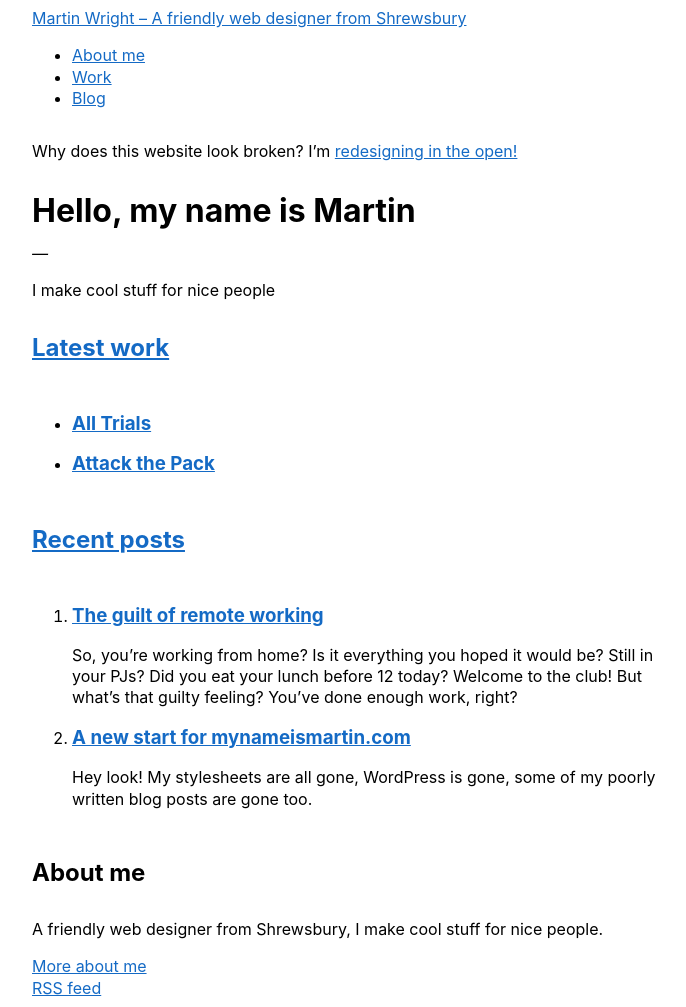
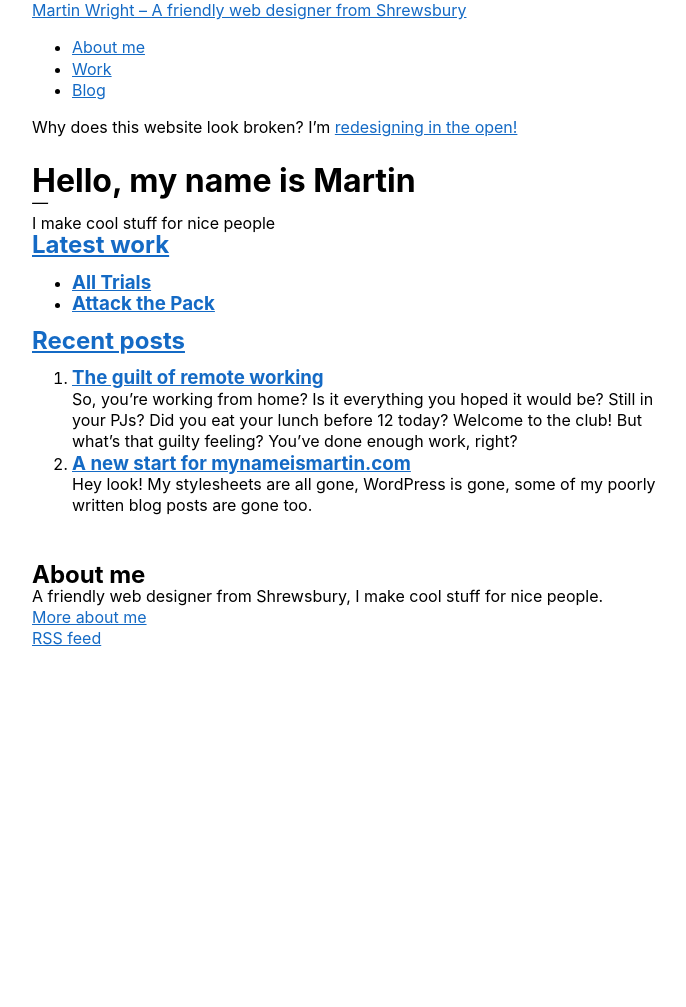
Before and after one commit to wrightmartin/mynameismartin, a Jekyll site: the page built from index.html, in a window 1280 px wide. Shown: the whole page, without its empty margins (288-974 px from the left). Built offline with Jekyll 4.4.1, drawn with Linux system fonts in a browser that asks for light colours; after the commit the page ends 900 px from its top, so only the background shows below that.

Commit message:
Add CSS reset

```diff
--- /dev/null
+++ b/_sass/_reset.scss
@@ -0,0 +1,81 @@
+/* Box sizing rules */
+*,
+*::before,
+*::after {
+  box-sizing: border-box;
+}
+
+/* Remove default padding */
+ul[class],
+ol[class] {
+  padding: 0;
+}
+
+/* Remove default margin */
+body,
+h1,
+h2,
+h3,
+h4,
+p,
+ul[class],
+ol[class],
+li,
+figure,
+figcaption,
+blockquote,
+dl,
+dd {
+  margin: 0;
+}
+
+/* Set core body defaults */
+body {
+  min-height: 100vh;
+  scroll-behavior: smooth;
+  text-rendering: optimizeSpeed;
+  line-height: 1.5;
+}
+
+/* Remove list styles on ul, ol elements with a class attribute */
+ul[class],
+ol[class] {
+  list-style: none;
+}
+
+/* A elements that don't have a class get default styles */
+a:not([class]) {
+  text-decoration-skip-ink: auto;
+}
+
+/* Make images easier to work with */
+img {
+  max-width: 100%;
+  display: block;
+}
+
+/* Natural flow and rhythm in articles by default */
+article,
+.post-content {
+  > * + * {
+    margin-top: 1em;
+  }
+}
+
+/* Inherit fonts for inputs and buttons */
+input,
+button,
+textarea,
+select {
+  font: inherit;
+}
+
+/* Remove all animations and transitions for people that prefer not to see them */
+@media (prefers-reduced-motion: reduce) {
+  * {
+    animation-duration: 0.01ms !important;
+    animation-iteration-count: 1 !important;
+    transition-duration: 0.01ms !important;
+    scroll-behavior: auto !important;
+  }
+}
--- a/_sass/global.scss
+++ b/_sass/global.scss
@@ -1,3 +1,5 @@
+@import 'reset';
+
 //light mode colours
 $blue: #146AC5;
 $dark-blue: darken($blue, 15%);
@@ -69,3 +71,16 @@
 .site-content > .full {
   grid-column: full;
 }
+
+header[role=banner] {
+  margin-bottom: 2rem;
+}
+
+.post-meta {
+  margin-top: 1rem;
+}
+
+footer {
+  margin-top: 2rem;
+  margin-bottom: 1rem;
+}
```
